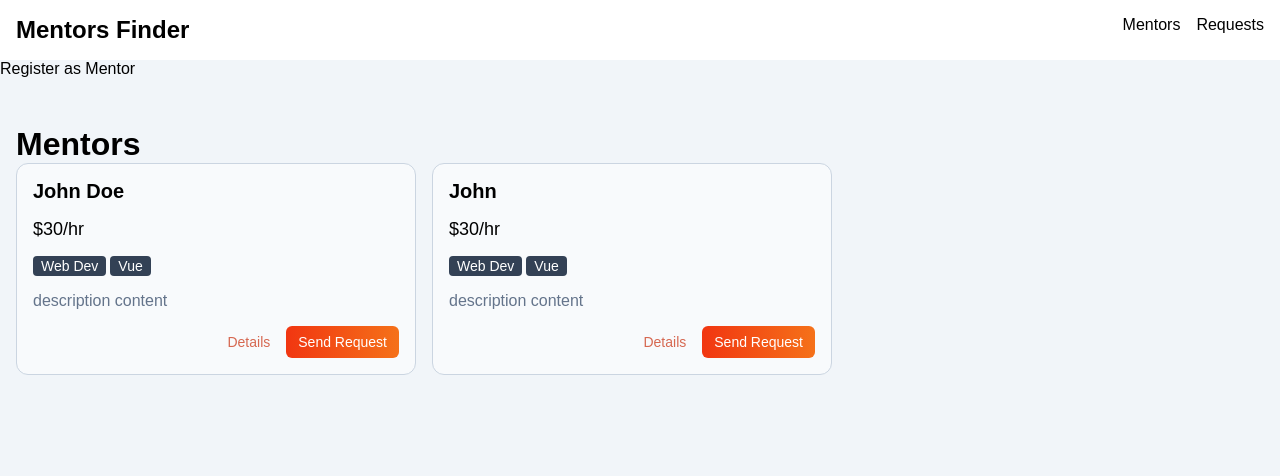
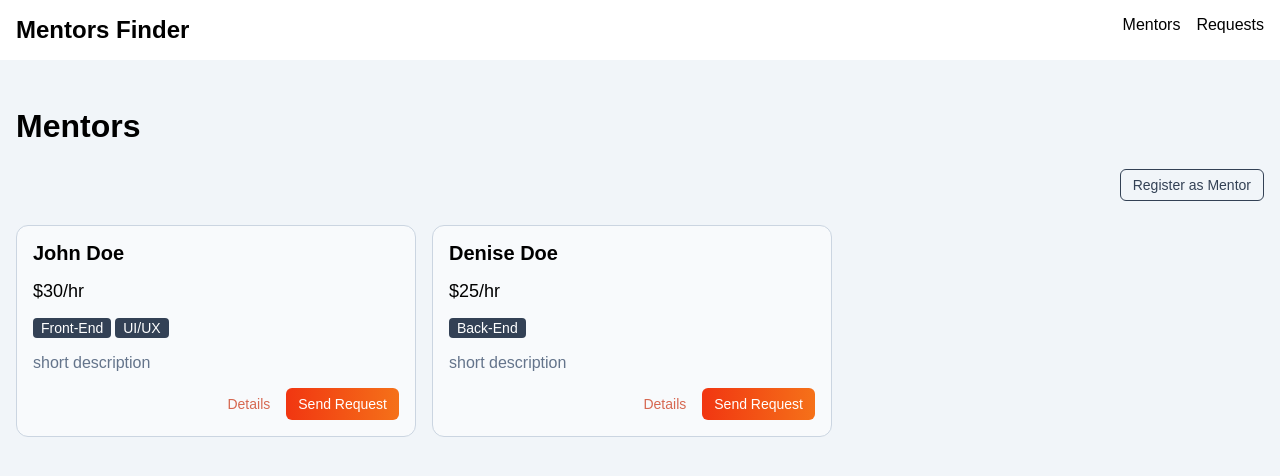
Before and after one commit to ngrwisnu/mentor-finder, a Vue app: page /mentors in a window 1280 px wide. Shown: the top 476 px of the page. Built offline with nearby package versions, Linux system fonts and the light colour scheme.

Commit message:
set up store for mentor

```diff
--- a/src/App.vue
+++ b/src/App.vue
@@ -12,7 +12,6 @@ export default {
 
 <template>
   <TheHeader />
-  <RouterLink to="/mentors/register">Register as Mentor</RouterLink>
   <main>
     <div class="container">
       <RouterView />
@@ -51,4 +50,10 @@ a {
   color: black;
   text-decoration: none;
 }
+
+input,
+textarea {
+  font-family: 'Poppins', sans-serif;
+  font-weight: 400;
+}
 </style>
--- a/src/components/mentors/MentorCard.vue
+++ b/src/components/mentors/MentorCard.vue
@@ -46,13 +46,11 @@ export default {
   <div class="mentor-card">
     <div class="mentor-card__name">{{ getFullname }}</div>
     <div class="mentor-card__rate">${{ rate }}/hr</div>
-    <div class="mentor-card__expertise">
+    <div v-if="expertise.length > 0" class="mentor-card__expertise">
       <BaseBadge v-for="skill in expertise" :key="skill" :text="skill" />
     </div>
     <div class="mentor-card__desc">{{ desc }}</div>
     <div class="actions">
-      <!-- <RouterLink :to="detailsLink(id)">Details</RouterLink> -->
-      <!-- <button @click="">Send Request</button> -->
       <BaseButton :linkTo="detailsLink(id)" linkText="Details" asLink />
       <BaseButton @click-handler="requestLink(id)" type="primary">Send Request</BaseButton>
     </div>
--- a/src/components/mentors/RegistrationForm.vue
+++ b/src/components/mentors/RegistrationForm.vue
@@ -1,5 +1,7 @@
 <script>
 import BaseButton from '../ui/BaseButton.vue'
+import { useMentorStore } from '@/stores/mentor'
+import { mapActions } from 'pinia'
 
 export default {
   components: {
@@ -15,8 +17,10 @@ export default {
     }
   },
   methods: {
+    ...mapActions(useMentorStore, ['addMentor']),
     submitHandler() {
       const formData = {
+        id: `mentor-${+new Date()}`,
         firstName: this.firstName,
         lastName: this.lastName,
         rate: this.rate,
@@ -24,8 +28,10 @@ export default {
         desc: this.desc
       }
 
-      console.log(formData)
+      this.addMentor(formData)
+
       this.clearForm()
+      this.$router.push('/mentors')
     },
     clearForm() {
       this.firstName = ''
--- a/src/router/routes.ts
+++ b/src/router/routes.ts
@@ -20,7 +20,7 @@ export const routes = [
     component: MentorDetailsView
   },
   {
-    path: '/mentors/register',
+    path: '/register/mentors',
     name: 'mentor-register',
     component: MentorsRegisterView
   }
--- /dev/null
+++ b/src/stores/mentor.ts
@@ -0,0 +1,49 @@
+import { defineStore } from 'pinia'
+
+interface State {
+  mentors: MentorInfo[]
+}
+
+export const useMentorStore = defineStore('mentor', {
+  state: (): State => {
+    return {
+      mentors: [
+        {
+          id: 'mentor-1',
+          firstName: 'John',
+          lastName: 'Doe',
+          rate: 30,
+          expertise: ['Front-End', 'UI/UX'],
+          desc: 'short description'
+        },
+        {
+          id: 'mentor-2',
+          firstName: 'Denise',
+          lastName: 'Doe',
+          rate: 25,
+          expertise: ['Back-End'],
+          desc: 'short description'
+        }
+      ]
+    }
+  },
+  actions: {
+    addMentor(payload: MentorInfo) {
+      this.mentors.push(payload)
+    }
+  },
+  getters: {
+    getMentors: (state) => {
+      return state.mentors
+    }
+  }
+})
+
+export interface MentorInfo {
+  id: string
+  firstName: string
+  lastName: string
+  rate: number
+  expertise: string[]
+  desc: string
+}
--- a/src/views/mentors/MentorsView.vue
+++ b/src/views/mentors/MentorsView.vue
@@ -1,13 +1,20 @@
 <script>
 import MentorCard from '@/components/mentors/MentorCard.vue'
+import BaseButton from '@/components/ui/BaseButton.vue'
+import { useMentorStore } from '@/stores/mentor'
+import { mapState } from 'pinia'
 
 export default {
+  computed: {
+    ...mapState(useMentorStore, ['getMentors'])
+  },
   components: {
-    MentorCard
+    MentorCard,
+    BaseButton
   },
-  data() {
-    return {
-      mentors: [1]
+  methods: {
+    clickHandler() {
+      return this.$router.push('/register/mentors')
     }
   }
 }
@@ -15,32 +22,42 @@ export default {
 
 <template>
   <h1>Mentors</h1>
-  <p v-if="!mentors.length">No mentors found!</p>
+  <div class="actions">
+    <BaseButton @click-handler="clickHandler" type="outline">Register as Mentor</BaseButton>
+  </div>
+  <p v-if="!getMentors.length">No mentors found!</p>
   <div v-else class="mentors-list">
     <MentorCard
-      id="mentor-1"
-      first-name="John"
-      last-name="Doe"
-      :rate="30"
-      desc="description content"
-      :expertise="['Web Dev', 'Vue']"
-    />
-    <MentorCard
-      id="mentor-2"
-      first-name="John"
-      :rate="30"
-      desc="description content"
-      :expertise="['Web Dev', 'Vue']"
+      v-for="mentor in getMentors"
+      :key="mentor.id"
+      :id="mentor.id"
+      :first-name="mentor.firstName"
+      :last-name="mentor.lastName"
+      :rate="mentor.rate"
+      :desc="mentor.desc"
+      :expertise="mentor.expertise"
     />
   </div>
 </template>
 
-<style>
+<style scoped>
 .mentors-list {
   display: flex;
   flex-direction: column;
   align-items: center;
   gap: 1rem;
+}
+
+.actions {
+  width: 100%;
+  display: flex;
+  justify-content: end;
+  align-items: center;
+}
+
+h1,
+.actions {
+  margin-bottom: 1.5rem;
 }
 
 @media screen and (min-width: 768px) {
```
Also changed, not shown: src/stores/counter.ts (deleted, +0 -12 lines).
